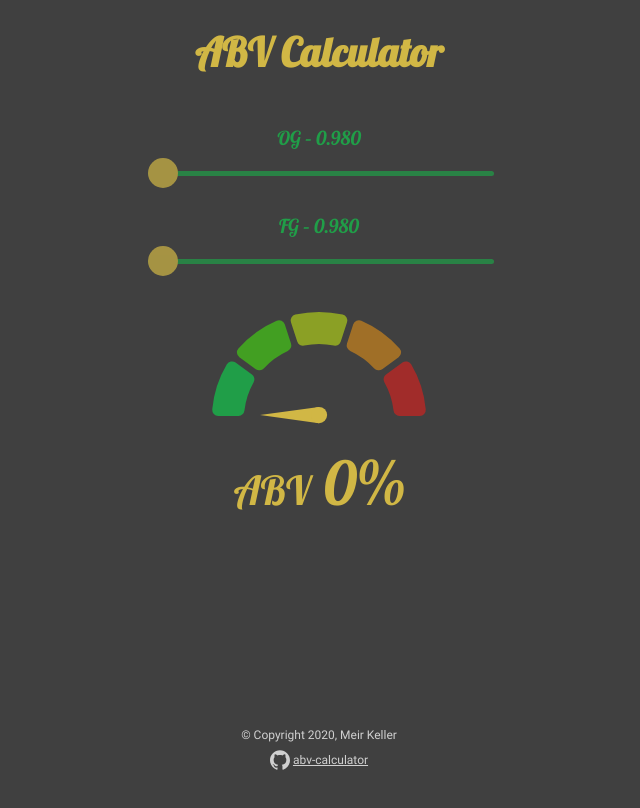
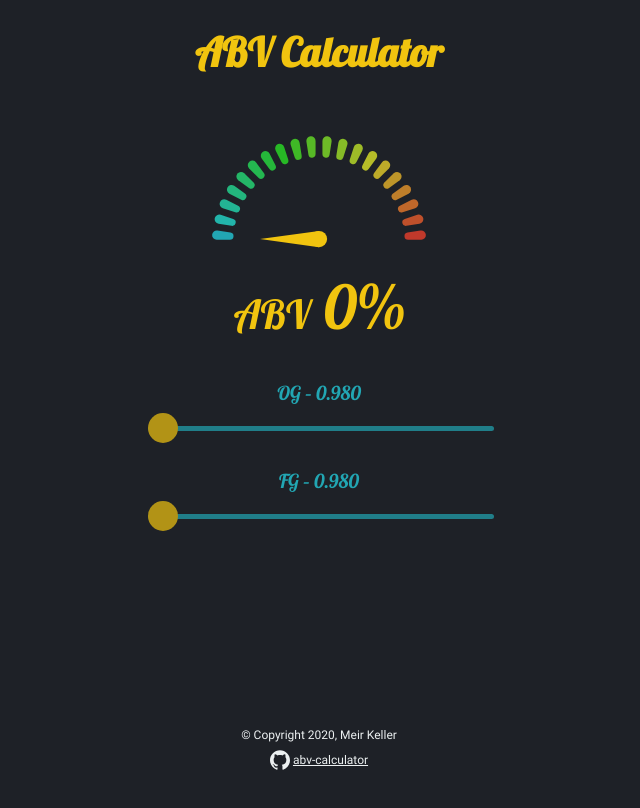
Before and after one commit to meirkl/abv-calculator, a React (Create React App) app: page / in a window 1280 px wide. Shown: the whole page, without its empty margins (321-961 px from the left). Built offline with nearby package versions, Linux system fonts and the light colour scheme.

Commit message:
change colors and typography

```diff
--- a/src/components/Calculator.tsx
+++ b/src/components/Calculator.tsx
@@ -1,9 +1,8 @@
 import React, { useEffect, useState } from 'react';
 import styled from 'styled-components';
-import { yellow } from '../constants/colors';
 import Gauge from './Gauge';
 import RangeSlider from './RangeSlider';
-import { calculateAbv } from '../services/functions';
+import { calculateAbv, formatValue } from '../services/functions';
 import { HYDROMETER_MIN_VALUE } from '../constants';
 
 const RangeSliderWrapper = styled.div`
@@ -11,17 +10,12 @@ const RangeSliderWrapper = styled.div`
 `;
 
 const Result = styled.div`
-  color: ${yellow};
-  font-size: 60px;
+  font-size: 3.75rem;
   margin: 15px 0;
   span {
-    font-size: 40px;
+    font-size: 2.5rem;
   }
 `;
-
-const formatValue = (value: number, fractionDigits: number = 3): number => {
-  return Number(value.toFixed(fractionDigits));
-};
 
 const Calculator = () => {
   const [og, setOg] = useState(HYDROMETER_MIN_VALUE);
@@ -34,6 +28,10 @@ const Calculator = () => {
 
   return (
     <>
+      <Gauge abv={abv} />
+      <Result>
+        <span>ABV</span> {abv}%
+      </Result>
       <RangeSliderWrapper>
         <RangeSlider
           label="og"
@@ -46,10 +44,6 @@ const Calculator = () => {
           onChange={e => setFg(formatValue(Number(e.target.value)))}
         />
       </RangeSliderWrapper>
-      <Gauge abv={abv} />
-      <Result>
-        <span>ABV</span> {abv}%
-      </Result>
     </>
   );
 };
--- a/src/components/Footer.tsx
+++ b/src/components/Footer.tsx
@@ -7,7 +7,7 @@ const StyledFooter = styled.footer`
   height: 10vh;
   color: ${light};
   font-family: 'Roboto', sans-serif;
-  font-size: 12px;
+  font-size: 0.75rem;
   text-align: center;
   > div {
     margin: 8px 0;
--- a/src/components/Gauge.tsx
+++ b/src/components/Gauge.tsx
@@ -1,6 +1,6 @@
 import React, { useMemo } from 'react';
 import GaugeChart from 'react-gauge-chart/dist/GaugeChart';
-import { green, red, yellow } from '../constants/colors';
+import { secondary, danger, primary } from '../constants/colors';
 import { HYDROMETER_MAX_VALUE, HYDROMETER_MIN_VALUE } from '../constants';
 import { calculateAbv } from '../services/functions';
 
@@ -18,11 +18,11 @@ const Gauge = ({ abv }: Props) => {
     <GaugeChart
       id="abv-gauge"
       style={{ height: '100px', margin: '25px' }}
-      nrOfLevels={5}
-      colors={[green, red]}
-      arcWidth={0.3}
-      needleColor={yellow}
-      needleBaseColor={yellow}
+      nrOfLevels={20}
+      colors={[secondary, danger]}
+      arcWidth={0.2}
+      needleColor={primary}
+      needleBaseColor={primary}
       percent={abv / maxAbv}
       hideText={true}
     />
--- a/src/components/RangeSlider.tsx
+++ b/src/components/RangeSlider.tsx
@@ -1,6 +1,6 @@
 import React from 'react';
 import styled from 'styled-components';
-import { green, yellow } from '../constants/colors';
+import { secondary, primary } from '../constants/colors';
 import { HYDROMETER_MAX_VALUE, HYDROMETER_MIN_VALUE } from '../constants';
 
 const StyledRangeSlider = styled.fieldset`
@@ -10,7 +10,7 @@ const StyledRangeSlider = styled.fieldset`
     width: 100%;
     height: 5px;
     border-radius: 5px;
-    background: ${green};
+    background: ${secondary};
     outline: none;
     opacity: 0.7;
     transition: opacity 0.2s;
@@ -23,14 +23,14 @@ const StyledRangeSlider = styled.fieldset`
       width: 30px;
       height: 30px;
       border-radius: 50%;
-      background: ${yellow};
+      background: ${primary};
       cursor: pointer;
     }
   }
   output {
     display: block;
     padding: 10px;
-    color: ${green};
+    color: ${secondary};
     font-size: 1.2rem;
     text-align: center;
     text-transform: uppercase;
--- a/src/constants/colors.ts
+++ b/src/constants/colors.ts
@@ -1,5 +1,5 @@
-export const green = '#209E48';
-export const yellow = '#D1B745';
-export const red = '#A12C2A';
-export const dark = '#404040';
-export const light = '#d0d0d0';
+export const primary = '#f1c40f';
+export const secondary = '#22a6b3';
+export const danger = '#c0392b';
+export const dark = '#1e2127';
+export const light = '#ecf0f1';
--- a/src/services/functions.ts
+++ b/src/services/functions.ts
@@ -2,3 +2,7 @@ export function calculateAbv(og: number, fg: number) {
   // formula source: https://www.brewersfriend.com/2011/06/16/alcohol-by-volume-calculator-updated/
   return ((76.08 * (og - fg)) / (1.775 - og)) * (fg / 0.794);
 }
+
+export function formatValue(value: number, fractionDigits: number = 3) {
+  return Number(value.toFixed(fractionDigits));
+}
--- a/src/services/globalStyle.ts
+++ b/src/services/globalStyle.ts
@@ -1,5 +1,5 @@
 import { createGlobalStyle } from 'styled-components';
-import { dark, yellow } from '../constants/colors';
+import { dark, primary } from '../constants/colors';
 import lobster from '../fonts/Lobster-Regular.ttf';
 import roboto from '../fonts/Roboto-Regular.ttf';
 
@@ -21,10 +21,10 @@ export default createGlobalStyle`
     margin: 0;
     padding: 0;
     background: ${dark};
+    color: ${primary};
+    font-size: 16px;
   }
   h1 {
-    color: ${yellow};
-    text-align: center;
-    font-size: 40px;
+    font-size: 2.5rem;
   }
 `;
```
